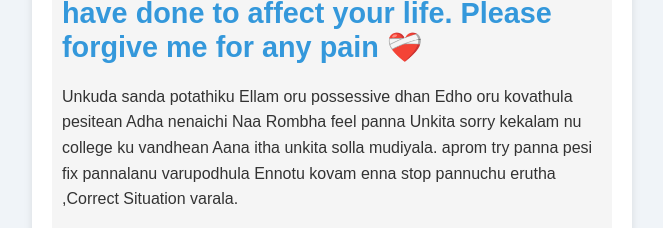
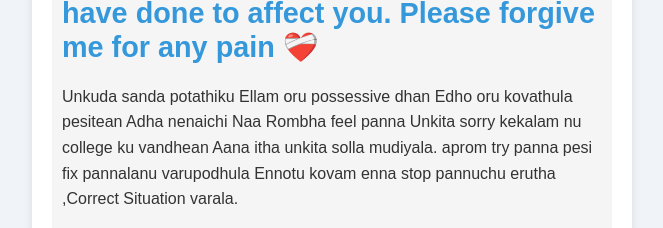
Before and after one commit to VichuVishw/VishwaMessage, a plain HTML site: page index.html in a window 1280 px wide. Shown: the top 228 px of the page, without its empty margins (308-971 px from the left). Drawn offline with Linux system fonts and the light colour scheme.

Commit message:
Update index.html

```diff
--- a/index.html
+++ b/index.html
@@ -11,7 +11,7 @@
       <header>
 
     <h1>Negha,</h1>
-      <h1>I am truly sorry for anything I might have done to affect your life. Please forgive me for any pain ❤‍🩹</h1>
+      <h1>I am truly sorry for anything I might have done to affect you. Please forgive me for any pain ❤‍🩹</h1>
        <p> Unkuda sanda potathiku Ellam oru possessive dhan Edho oru kovathula pesitean Adha nenaichi Naa Rombha feel panna Unkita sorry kekalam nu college ku vandhean Aana itha unkita solla mudiyala. aprom try panna pesi fix pannalanu varupodhula Ennotu
         kovam enna stop pannuchu  erutha  ,Correct Situation varala.</p>
       <h1>I'm Sorry</h1>
```
